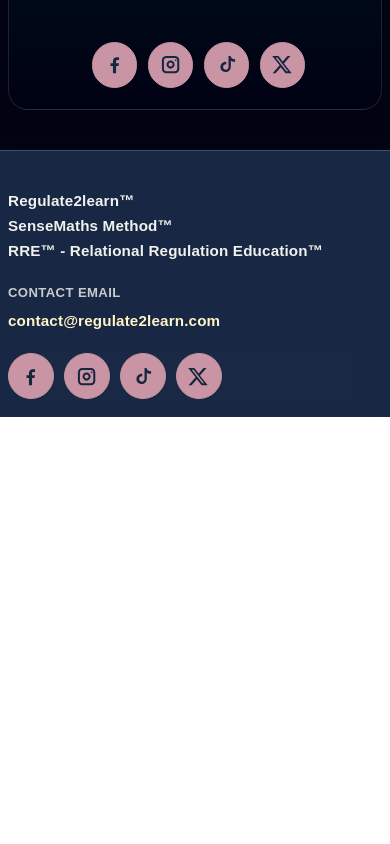
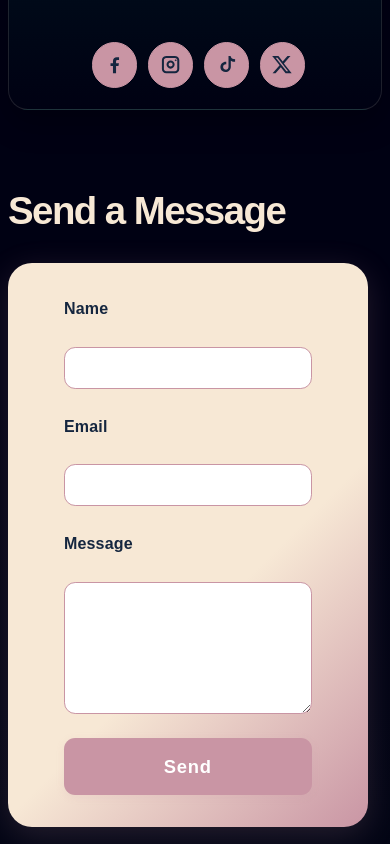
Before and after one commit to NoriFe/regulate, a React (Vite) app in the folder client/: page /contact in a window 390 px wide. Shown: the part 960-1804 px from the top of the page. Before the commit the page ends 1377 px from the top, so only its background shows below. Built offline with nearby package versions, Linux system fonts and the light colour scheme; no server answers.

Commit message:
Responsive, wider contact form and Mailgun integration for email sending

```diff
--- /dev/null
+++ b/client/src/components/ContactForm.jsx
@@ -0,0 +1,137 @@
+import { useState } from "react";
+
+export default function ContactForm() {
+  const [form, setForm] = useState({ name: "", email: "", message: "" });
+  const [status, setStatus] = useState("");
+
+  const handleChange = (e) => {
+    setForm({ ...form, [e.target.name]: e.target.value });
+  };
+
+  const handleSubmit = async (e) => {
+    e.preventDefault();
+    setStatus("Sending...");
+    try {
+      const res = await fetch("/api/contact", {
+        method: "POST",
+        headers: { "Content-Type": "application/json" },
+        body: JSON.stringify(form),
+      });
+      if (res.ok) {
+        setStatus("Thank you! Your message has been sent.");
+        setForm({ name: "", email: "", message: "" });
+      } else {
+        setStatus("Sorry, there was a problem. Please try again later.");
+      }
+    } catch {
+      setStatus("Sorry, there was a problem. Please try again later.");
+    }
+  };
+
+  return (
+    <form
+      className="contact-form-unique"
+      onSubmit={handleSubmit}
+      style={{
+        background: "linear-gradient(135deg, #f7e8d5 60%, #c995a4 100%)",
+        borderRadius: "1.5rem",
+        boxShadow: "0 8px 32px rgba(201, 149, 164, 0.18)",
+        padding: "2rem 3.5rem",
+        maxWidth: 650, // wider for large screens
+        width: "100%",
+        margin: "2rem auto 0 auto",
+        display: "flex",
+        flexDirection: "column",
+        gap: "1.5rem",
+        alignItems: "center",
+      }}
+    >
+      <label htmlFor="name" style={{ fontWeight: 700, color: "#15263f", fontSize: "1rem", alignSelf: "flex-start" }}>Name</label>
+      <input
+        id="name"
+        name="name"
+        type="text"
+        value={form.name}
+        onChange={handleChange}
+        required
+        style={{
+          border: "1.5px solid #c995a4",
+          borderRadius: "0.7rem",
+          padding: "0.7rem 1rem",
+          fontSize: "1rem",
+          width: "100%",
+          maxWidth: 500, // wider fields
+        }}
+      />
+      <label htmlFor="email" style={{ fontWeight: 700, color: "#15263f", fontSize: "1rem", alignSelf: "flex-start" }}>Email</label>
+      <input
+        id="email"
+        name="email"
+        type="email"
+        value={form.email}
+        onChange={handleChange}
+        required
+        style={{
+          border: "1.5px solid #c995a4",
+          borderRadius: "0.7rem",
+          padding: "0.7rem 1rem",
+          fontSize: "1rem",
+          width: "100%",
+          maxWidth: 500
+        }}
+      />
+      <label htmlFor="message" style={{ fontWeight: 700, color: "#15263f", fontSize: "1rem", alignSelf: "flex-start" }}>Message</label>
+      <textarea
+        id="message"
+        name="message"
+        rows={6}
+        value={form.message}
+        onChange={handleChange}
+        required
+        style={{
+          border: "1.5px solid #c995a4",
+          borderRadius: "0.7rem",
+          padding: "0.7rem 1rem",
+          fontSize: "1rem",
+          width: "100%",
+          maxWidth: 500,
+          resize: "vertical",
+        }}
+      />
+      <button
+        type="submit"
+        style={{
+          background: "#c995a4",
+          color: "#fff",
+          border: "none",
+          borderRadius: "0.7rem",
+          padding: "1.1rem 1.5rem",
+          fontWeight: 800,
+          fontSize: "1.15rem",
+          letterSpacing: "0.04em",
+          boxShadow: "0 2px 8px rgba(201, 149, 164, 0.12)",
+          cursor: "pointer",
+          width: "100%",
+          maxWidth: 500
+        }}
+      >
+        Send
+      </button>
+      {status && (
+        <p
+          style={{
+            marginTop: "0.5rem",
+            color: status.startsWith("Thank") ? "#4caf50" : "#c47e6e",
+            fontWeight: 600,
+            fontSize: "1.05rem",
+            textAlign: "center",
+            width: "100%",
+            maxWidth: 500,
+          }}
+        >
+          {status}
+        </p>
+      )}
+    </form>
+  );
+}
--- a/client/src/pages/ContactPage.jsx
+++ b/client/src/pages/ContactPage.jsx
@@ -1,5 +1,6 @@
 import ReadAloudButton from "../components/ReadAloudButton";
 import { useLanguage } from "../context/LanguageContext";
+import ContactForm from "../components/ContactForm";
 
 function ContactPage() {
   const { t } = useLanguage();
@@ -107,6 +108,10 @@ function ContactPage() {
           </div>
         </article>
       </section>
+      <section className="contact-form-section speakable-block" aria-label="Contact form">
+        <h2 className="page-title page-title--compact" style={{marginTop: '1.5rem'}}>Send a Message</h2>
+        <ContactForm />
+      </section>
     </div>
   );
 }
```
Also changed, not shown: 2 other files (tests, documents, lock files or other folders).
